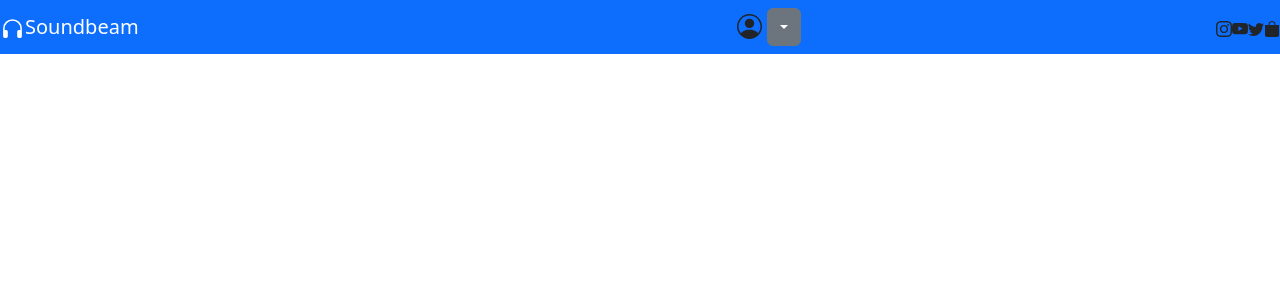
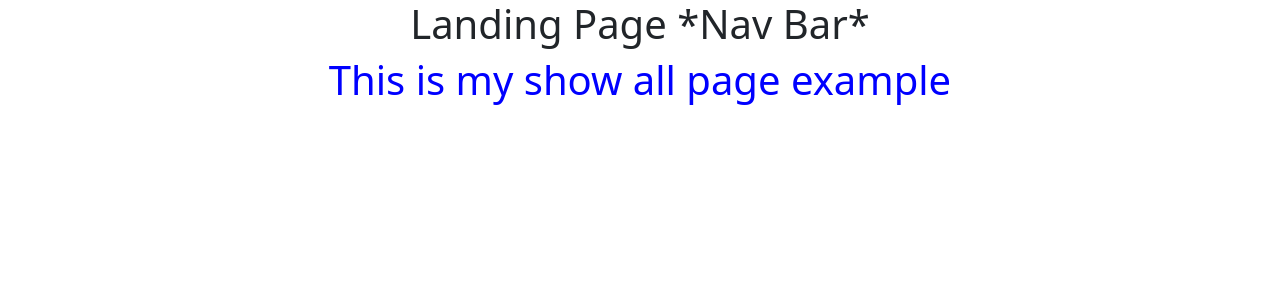
Before and after one commit to OmarPierreLouis/Ecomm_Project, a React (Create React App) app in the folder client/: page /api/product in a window 1280 px wide. Shown: the top 300 px of the page. Built offline with nearby package versions, Linux system fonts and the light colour scheme.

Commit message:
Established Get all & Get One page

```diff
--- a/client/public/index.html
+++ b/client/public/index.html
@@ -24,7 +24,7 @@
       work correctly both with client-side routing and a non-root public URL.
       Learn how to configure a non-root public URL by running `npm run build`.
     -->
-    <title>React App</title>
+    <title>Omar's React Project</title>
   </head>
   <body>
     <noscript>You need to enable JavaScript to run this app.</noscript>
--- a/client/src/App.js
+++ b/client/src/App.js
@@ -1,10 +1,14 @@
-// import logo from "./logo.svg";
 import "./App.css";
+import { Router, Route, Link, BrowserRouter, Switch } from "react-router-dom";
+import ShowAll from "./components/ShowAll";
+import ShowOne from "./components/ShowOne";
 
 function App() {
   return (
+    <BrowserRouter>
       <div className="App">
-      <nav className="navbar fixed-top navbar-dark bg-primary">
+        <h1>Landing Page *Nav Bar*</h1>
+        {/* <nav className="navbar fixed-top navbar-dark bg-primary">
                 <div className="nav-links">
                   <a className="navbar-brand" href="#!">
                     <svg
@@ -121,8 +125,26 @@ function App() {
                     <path d="M8 1a2.5 2.5 0 0 1 2.5 2.5V4h-5v-.5A2.5 2.5 0 0 1 8 1zm3.5 3v-.5a3.5 3.5 0 1 0-7 0V4H1v10a2 2 0 0 0 2 2h10a2 2 0 0 0 2-2V4h-3.5z" />
                   </svg>
                 </div>
-      </nav>
+              </nav> */}
+        <Switch>
+          <Route exact path="/api/product">
+            <ShowAll></ShowAll>
+          </Route>
+          <Route exact path="/api/product/:id">
+            <ShowOne></ShowOne>
+          </Route>
+          {/* <Route exact path="/api/product">
+            <ShowAll></ShowAll>
+          </Route>
+          <Route exact path="/api/product">
+            <ShowAll></ShowAll>
+          </Route>
+          <Route exact path="/api/product">
+            <ShowAll></ShowAll>
+          </Route> */}
+        </Switch>
       </div>
+    </BrowserRouter>
   );
 }
 export default App;
--- a/client/src/components/ShowAll.jsx
+++ b/client/src/components/ShowAll.jsx
@@ -1,12 +1,12 @@
-import React from 'react'
+import React from "react";
 
 const ShowAll = () => {
     return (
-        <>
+    <>
 
-
-        </>
+        <h1 style={{ color: "blue" }}> This is my show all page example</h1>
+    </>
     );
-}
+};
 
 export default ShowAll;
--- a/client/src/components/ShowOne.jsx
+++ b/client/src/components/ShowOne.jsx
@@ -3,6 +3,7 @@ import React from "react";
 const ShowOne = () => {
 return (
 <>
+<h1>Show One Page</h1>
 </>
 )
 }
--- a/package.json
+++ b/package.json
@@ -15,6 +15,7 @@
     "cors": "^2.8.5",
     "express": "^4.18.2",
     "mongodb": "^5.7.0",
-    "mongoose": "^7.3.3"
+    "mongoose": "^7.3.3",
+    "react-router-dom": "^6.14.2"
   }
 }
```
Also changed, not shown: 1 other file (tests, documents, lock files or other folders). Lines whose indentation alone changed are shown as unchanged.
